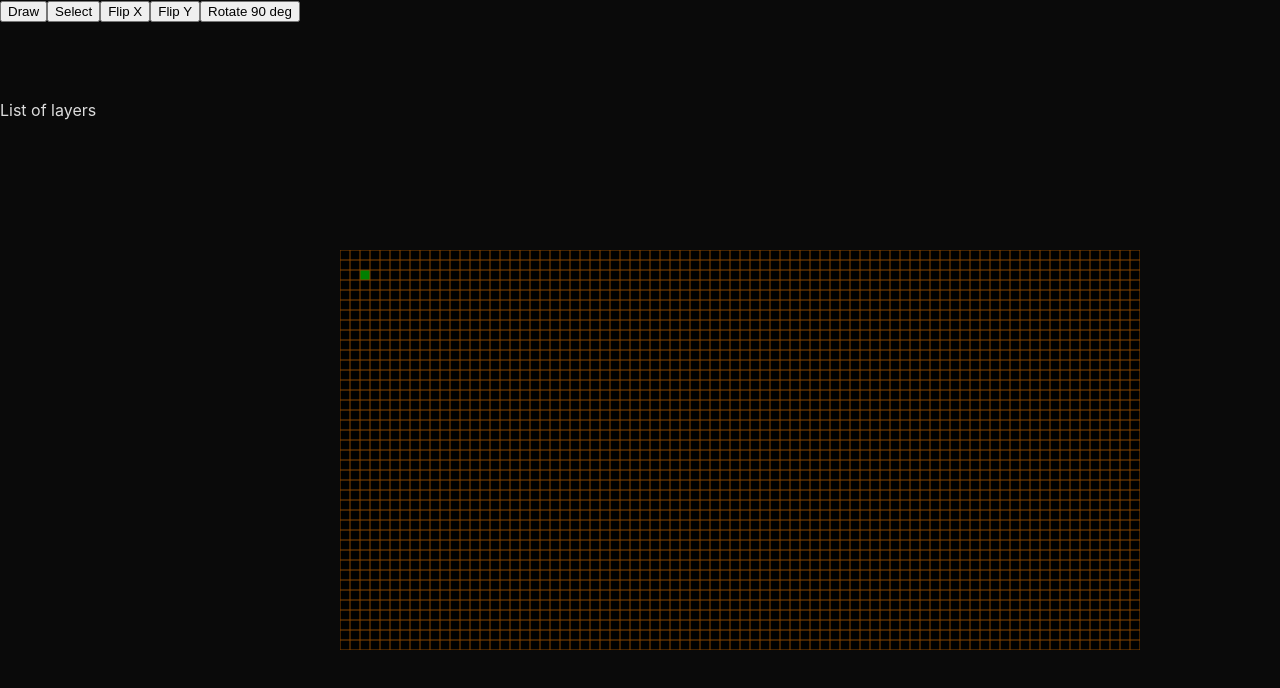
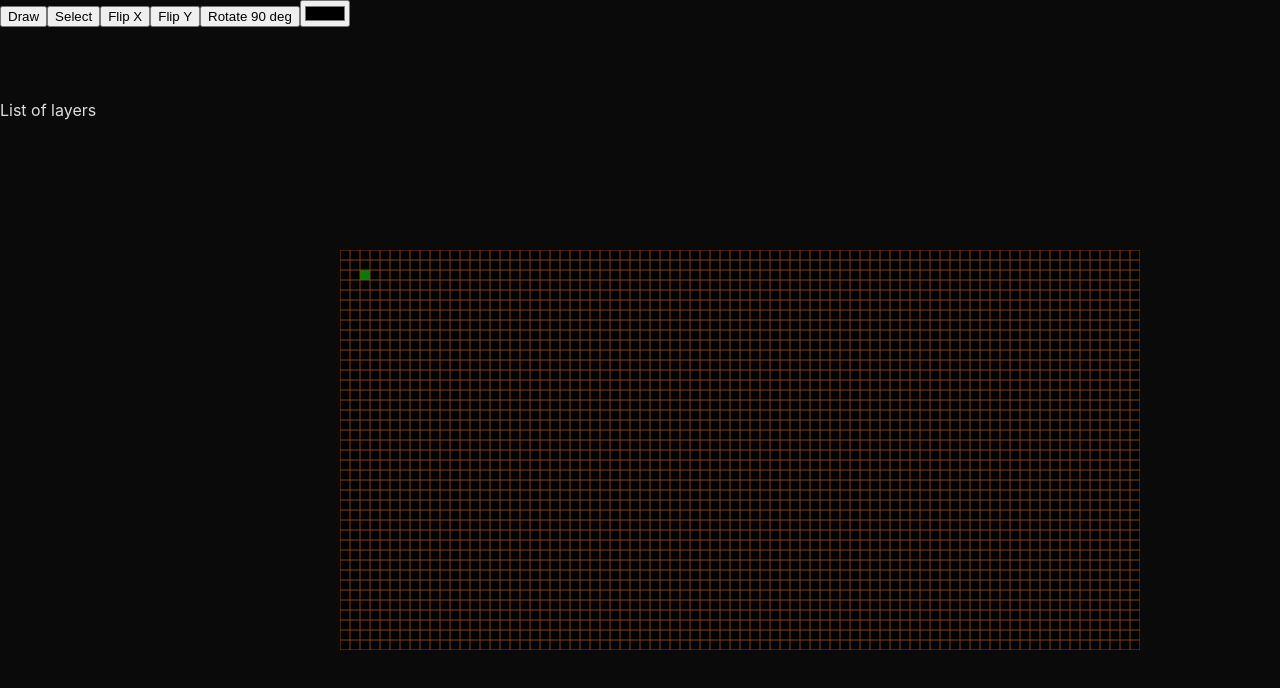
Before and after one commit to niklasmh/knithub, a React (Create React App) app: page / in a window 1280 px wide. Shown: the top 688 px of the page. Built offline with nearby package versions, Linux system fonts and the light colour scheme.

Commit message:
Make it possible to change color through a basic color picker

```diff
--- a/src/App.tsx
+++ b/src/App.tsx
@@ -43,6 +43,11 @@ class App extends Component<IProps, IState> {
     this.setState({ ...this.state, mode })
   }
 
+  changeColor(color: Color) {
+    console.log(color)
+    this.setState({ ...this.state, color })
+  }
+
   transformation(operation: Transformation) {
     if (this.canvas.current !== null) {
       this.canvas.current.transformation(operation)
@@ -63,6 +68,7 @@ class App extends Component<IProps, IState> {
           transformation={(operation: Transformation) =>
             this.transformation(operation)
           }
+          changeColor={(color: Color) => this.changeColor(color)}
           changeMode={(mode: Modes) => this.changeMode(mode)}
         />
         <Layers />
--- a/src/components/Canvas.tsx
+++ b/src/components/Canvas.tsx
@@ -673,21 +673,23 @@ export default class Canvas extends Component<IProps, IState> {
         this.ctx.setLineDash([])
       }
 
+      this.ctx.beginPath()
       for (let x: number = 0; x < grid.width; x++) {
         for (let y: number = 0; y < grid.height; y++) {
           if (renderGrid[y][x] !== null) {
             const currentColor: string = this.generateColor(renderGrid[y][x])
             if (this.ctx.fillStyle !== currentColor) {
+              this.ctx.fill()
               this.ctx.beginPath()
             }
             this.ctx.rect(x * stepSizeX, y * stepSizeY, stepSizeX, stepSizeY)
             if (this.ctx.fillStyle !== currentColor) {
               this.ctx.fillStyle = currentColor
-              this.ctx.fill()
             }
           }
         }
       }
+      this.ctx.fill()
     }
   }
 
--- a/src/components/Toolbar.tsx
+++ b/src/components/Toolbar.tsx
@@ -1,10 +1,12 @@
 import React, { Component } from 'react'
 
 import { Modes } from '../models/modes'
+import { Color } from '../models/color'
 import { Transformation, Transformations } from '../models/transformations'
 
 interface IProps {
   changeMode(mode: Modes): void
+  changeColor(color: Color): void
   transformation(operation: Transformation): void
 }
 
@@ -38,6 +40,10 @@ export default class Toolbar extends Component<IProps, {}> {
         <button onClick={() => this.transformation('ROTATION')}>
           Rotate 90 deg
         </button>
+        <input
+          type="color"
+          onChange={evt => this.props.changeColor({ value: evt.target.value })}
+        />
       </div>
     )
   }
```
